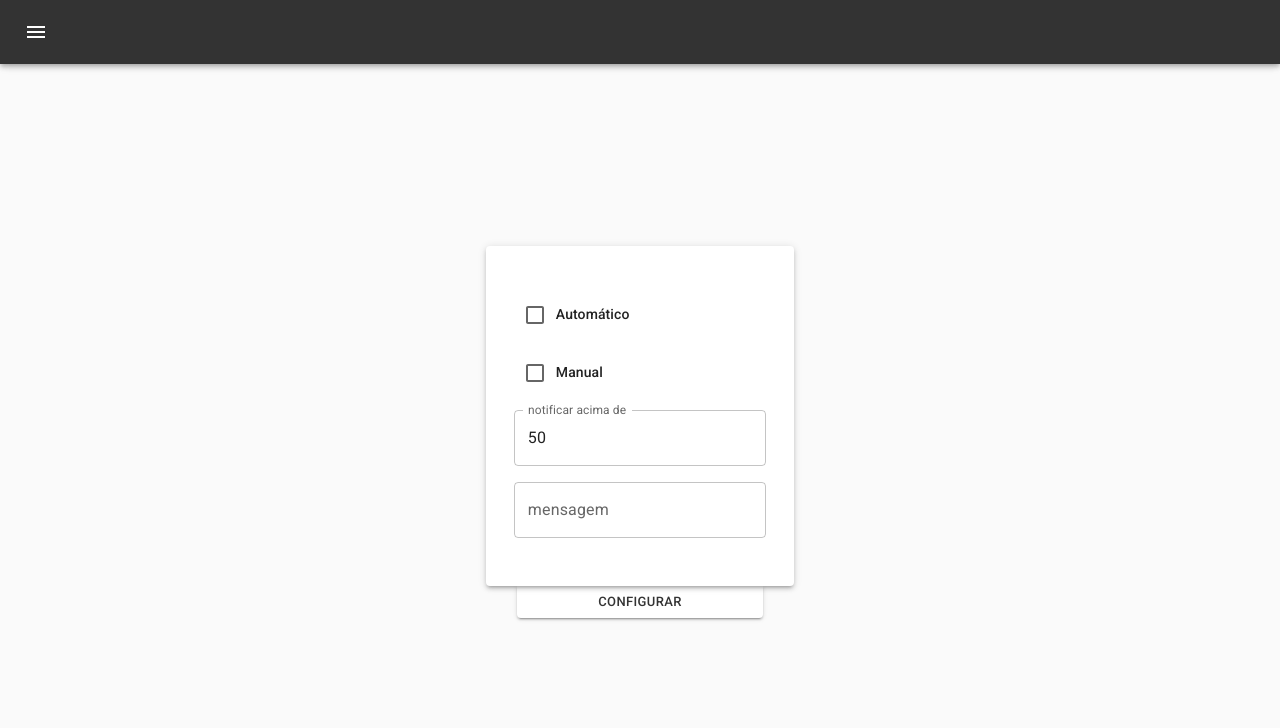
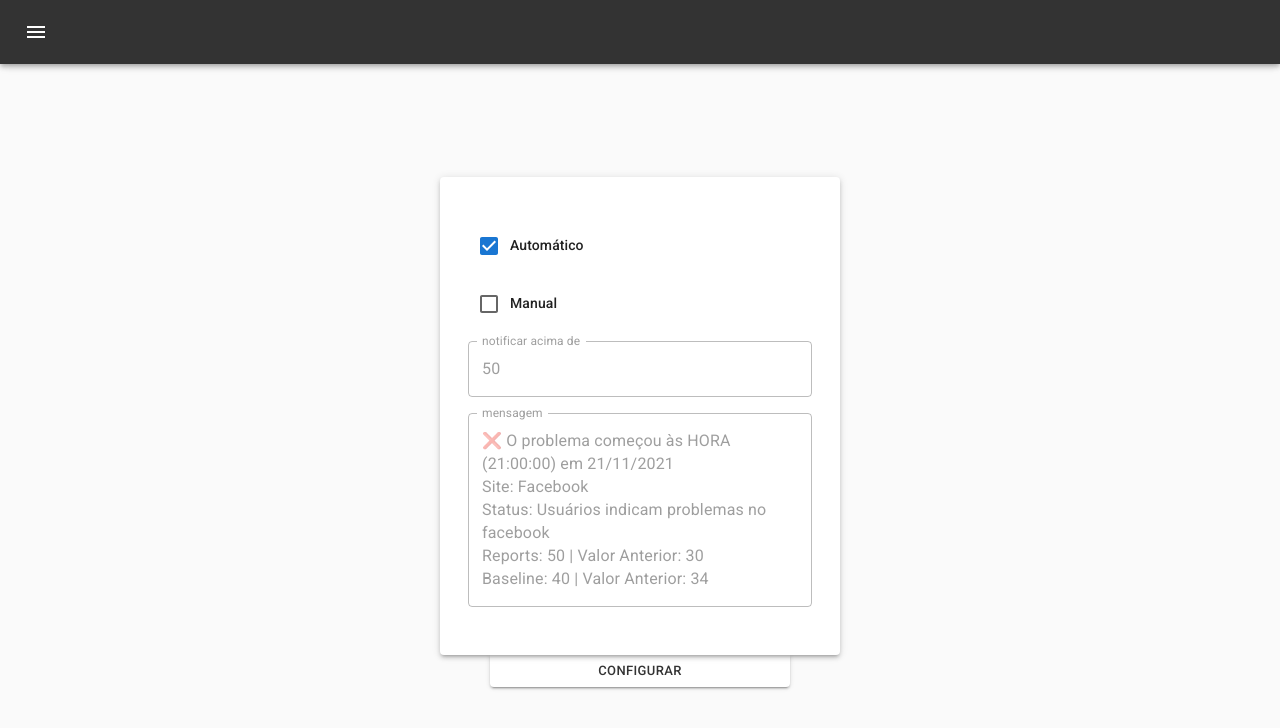
Before and after one commit to mugarate12/web-scraping-frontend, a Next.js app: page /notifications/create in a window 1280 px wide. Shown: the top 728 px of the page. Built offline with nearby package versions, Linux system fonts and the light colour scheme; no server answers.

Commit message:
refactor!: notifications interface

```diff
--- a/pages/notifications/create.tsx
+++ b/pages/notifications/create.tsx
@@ -2,7 +2,9 @@ import type { NextPage } from 'next'
 import Head from 'next/head'
 import {
   useEffect,
-  useState
+  useState,
+  Dispatch,
+  SetStateAction
 } from 'react'
 
 import {
@@ -34,39 +36,135 @@ interface OptionsFormatted {
   firstLetter: string
 }
 
-import styles from './../../styles/Services.module.css'
+import styles from './../../styles/Notifications.module.css'
 
 const CreateClient: NextPage = () => {
   const options = useOptions()
   const alertOperation = useAlert()
   const publicAccessClientsOperations = usePublicAccessClientsOperations({})
 
-  const [ identifier, setIdentifier ] = useState<string>('')
+  const [ message, setMessage ] = useState<string>('')
 
-  const [ automatic, setAutomatic ] = useState<boolean>(false)
+  const [ automatic, setAutomatic ] = useState<boolean>(true)
   const [ manual, setManual ] = useState<boolean>(false)
   const [ limit, setLimit ] = useState<number>(50)
+
+  const [ disableNumberOfNotifications, setDisableNumberOfNotifications ] = useState<boolean>(false)
+  const [ manualHour, setManualHour ] = useState<boolean>(false)
+  const [ manualDate, setManualDate ] = useState<boolean>(false)
+  const [ manualSite, setManualSite ] = useState<boolean>(false)
+  const [ manualStatus, setManualStatus ] = useState<boolean>(false)
+
+  const AutomaticMessage = '❌ O problema começou às HORA (21:00:00) em 21/11/2021\nSite: Facebook\nStatus: Usuários indicam problemas no facebook\nReports: 50 | Valor Anterior: 30\nBaseline: 40 | Valor Anterior: 34'
+
+  function formatManualMessage() {
+    const hour = manualHour ? `às 18:55:52` : ''
+    const date = manualDate ? `em 09-11-2021` : ''
+    const problem = !manualHour && !manualDate ? '❌ Problemas foram encontrados' : `❌ O problema começou ${hour} ${date}`
+
+    let message = ''
+
+    message = message + problem
+    if (manualSite) {
+      message = `${message}\nSite: Facebook`
+    }
+
+    if (manualStatus) {
+      message = `${message}\nStatus: Usuários indicam problemas do Facebook`
+    }
+
+    message = `${message}\nReports: 50 | Valor Anterior: 30\nBaseline: 40 | Valor Anterior: 34`
+
+    setMessage(message)
+  }
 
   useEffect(() => {
     if (automatic) {
       setManual(false)
+
+      setDisableNumberOfNotifications(true)
       setLimit(50)
+      setMessage(AutomaticMessage)
     }
   }, [ automatic ])
 
   useEffect(() => {
     if (manual) {
       setAutomatic(false)
+      setDisableNumberOfNotifications(false)
+
+      formatManualMessage()
     }
   }, [ manual ])
 
+  useEffect(() => {
+    if (manualHour) {
+      formatManualMessage()
+    }
+  }, [ manualHour ])
+
+  useEffect(() => {
+    if (manualDate) {
+      formatManualMessage()
+    }
+  }, [ manualDate ])
+
+  useEffect(() => {
+    if (manualSite) {
+      formatManualMessage()
+    }
+  }, [ manualSite ])
+
+  useEffect(() => {
+    if (manualStatus) {
+      formatManualMessage()
+    }
+  }, [ manualStatus ])
+
   async function createClient() {
-    if (identifier.length > 0) {
-      const result = await publicAccessClientsOperations.create(identifier)
+    console.log(message);
+  }
 
-      if (result) {
-        alertOperation.showAlert('cliente criado com sucesso!', 'success')
-      }
+  function renderCheckbox(state: boolean, setState: Dispatch<SetStateAction<boolean>>, description: string, fitContent?: boolean) {
+    return (
+      <Box
+        component='div'
+        sx={{
+          width: !!fitContent ? 'fit-content' : '100%',
+          display: 'flex',
+          flexDirection: 'row',
+          alignItems: 'center'
+        }}
+      >
+        <Checkbox
+          checked={state}
+          onChange={(event) => setState(event.target.checked)}
+          inputProps={{ 'aria-label': 'controlled' }}
+        />
+
+        <Typography
+          variant='subtitle2'
+          component='p'
+        >
+          {description}
+        </Typography>
+      </Box>
+    )
+  }
+
+  function renderManualOptions() {
+    if (manual) {
+      return(
+        <div className={styles.manual_options_container}>
+          {renderCheckbox(manualHour, setManualHour, 'incluir hora', true)}
+
+          {renderCheckbox(manualDate, setManualDate, 'incluir data', true)}
+
+          {renderCheckbox(manualSite, setManualSite, 'incluir site', true)}
+
+          {renderCheckbox(manualStatus, setManualStatus, 'incluir status', true)}
+        </div>
+      )
     }
   }
 
@@ -79,14 +177,18 @@ const CreateClient: NextPage = () => {
       <main className={styles.container}>
         <Box
           sx={{
+            width: '100%',
+
+            padding: '0px 30px',
+
             display: 'flex',
             flexDirection: 'column',
             justifyContent: 'center',
             alignItems: 'center',
             flexWrap: 'nowrap',
             '& > :not(style)': {
-              minWidth: 100,
-              width: 'fit-content',
+              minWidth: 200,
+              width: '100%',
               minHeight: 100,
               height: 'fit-content',
             },
@@ -96,67 +198,34 @@ const CreateClient: NextPage = () => {
             elevation={3}
             sx={{
               zIndex: 2,
-              position: 'relative'
+              position: 'relative',
+
+              minWidth: '200px',
+              width: '100%',
+              maxWidth: '400px',
             }}
           >
             <Box
               component="form"
               sx={{
                 padding: '40px 20px',
+
+                width: '100%',
+
                 display: 'flex',
                 flexDirection: 'column',
-                '& > :not(style)': { m: 1, width: '25ch' },
+                '& > :not(style)': { m: 1 },
+
               }}
               noValidate
               autoComplete="off"
             >
-              <Box
-                component='div'
-                sx={{
-                  display: 'flex',
-                  flexDirection: 'row',
-                  alignItems: 'center'
-                }}
-              >
-                <Checkbox
-                  checked={automatic}
-                  onChange={(event) => setAutomatic(event.target.checked)}
-                  inputProps={{ 'aria-label': 'controlled' }}
-                />
+              {renderCheckbox(automatic, setAutomatic, 'Automático')}
 
-                <Typography
-                  variant='subtitle2'
-                  component='p'
-                >
-                  Automático
-                </Typography>
-              </Box>
-
-              <Box
-                component='div'
-                sx={{
-                  display: 'flex',
-                  flexDirection: 'row',
-                  alignItems: 'center'
-                }}
-              >
-                <Checkbox
-                  checked={manual}
-                  onChange={(event) => setManual(event.target.checked)}
-                  inputProps={{ 'aria-label': 'controlled' }}
-                />
-
-                <Typography
-                  variant='subtitle2'
-                  component='p'
-                >
-                  Manual
-                </Typography>
-              </Box>
+              {renderCheckbox(manual, setManual, 'Manual')}
 
               <TextField
                 label="notificar acima de"
-
                 // InputProps={{
                 //   startAdornment: (
                 //     <InputAdornment position="start">
@@ -164,6 +233,7 @@ const CreateClient: NextPage = () => {
                 //     </InputAdornment>
                 //   ),
                 // }}
+                disabled={disableNumberOfNotifications}
                 value={limit}
                 onChange={(event) => {
                   // event.target.value
@@ -173,18 +243,14 @@ const CreateClient: NextPage = () => {
                 }}
               />
 
+              {renderManualOptions()}
+
               <TextField
                 label="mensagem"
-                // InputProps={{
-                //   startAdornment: (
-                //     <InputAdornment position="start">
-                //       <AccountCircle sx={{ color: '#000' }} />
-                //     </InputAdornment>
-                //   ),
-                // }}
                 multiline
-                value={identifier}
-                onChange={(event) => setIdentifier(event.target.value)}
+                disabled={true}
+                value={message}
+                onChange={(event) => setMessage(event.target.value)}
               />
             </Box>
           </Paper>
@@ -195,8 +261,9 @@ const CreateClient: NextPage = () => {
             style={{
               minHeight: '10px',
               // height: 'fit-content',
-              minWidth: '10px',
+              minWidth: '100px',
               width: '80%',
+              maxWidth: '300px',
 
               padding: '5px 0px',
 
--- /dev/null
+++ b/styles/Notifications.module.css
@@ -0,0 +1,17 @@
+.container {
+  height: calc(100vh - 64px);
+  width: 100%;
+
+  margin-top: 64px;
+
+  display: flex;
+  flex-direction: column;
+  justify-content: center;
+  align-items: center;
+}
+
+.manual_options_container {
+  display: flex;
+  flex-direction: row;
+  flex-wrap: wrap;
+}
```
